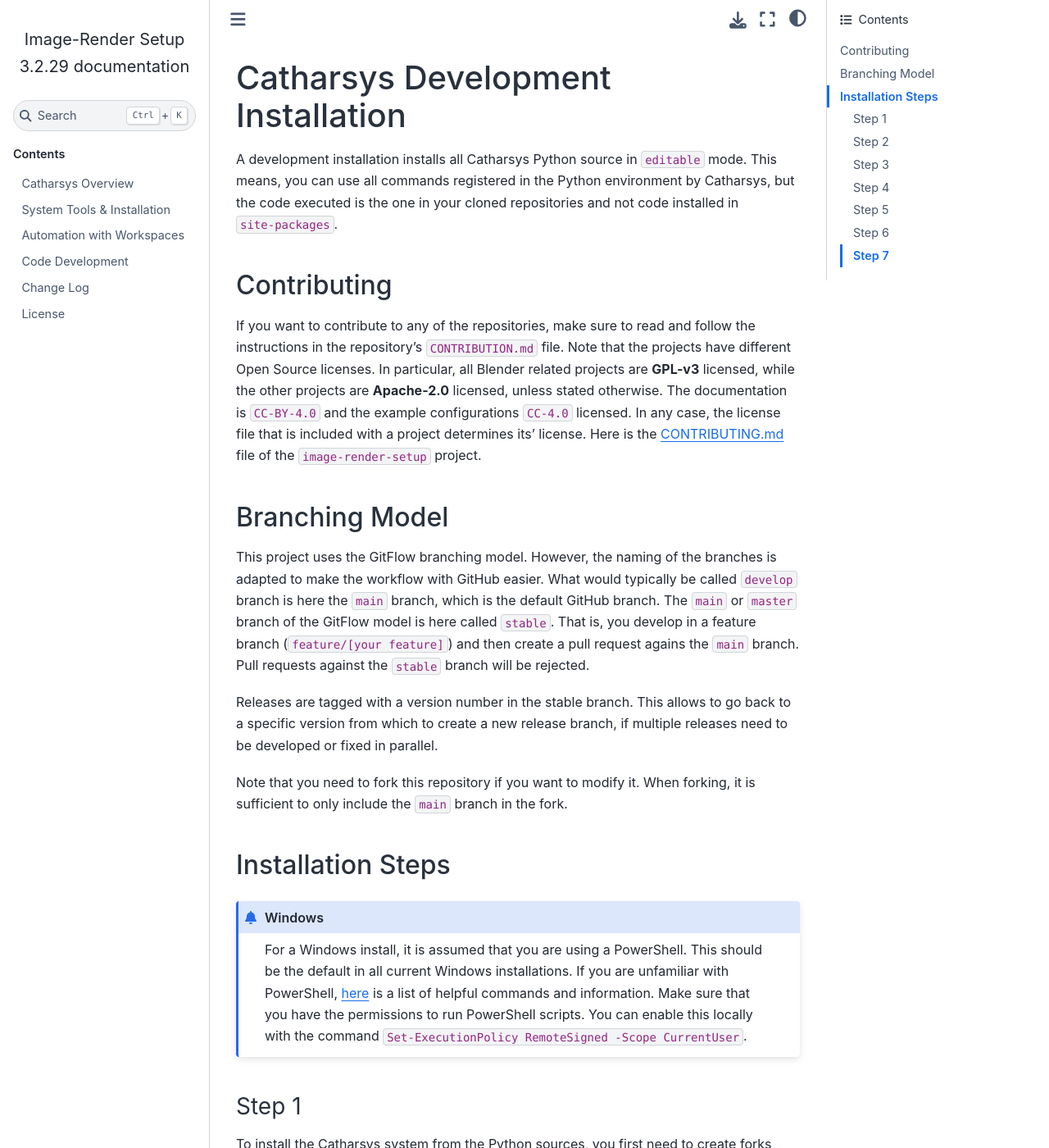
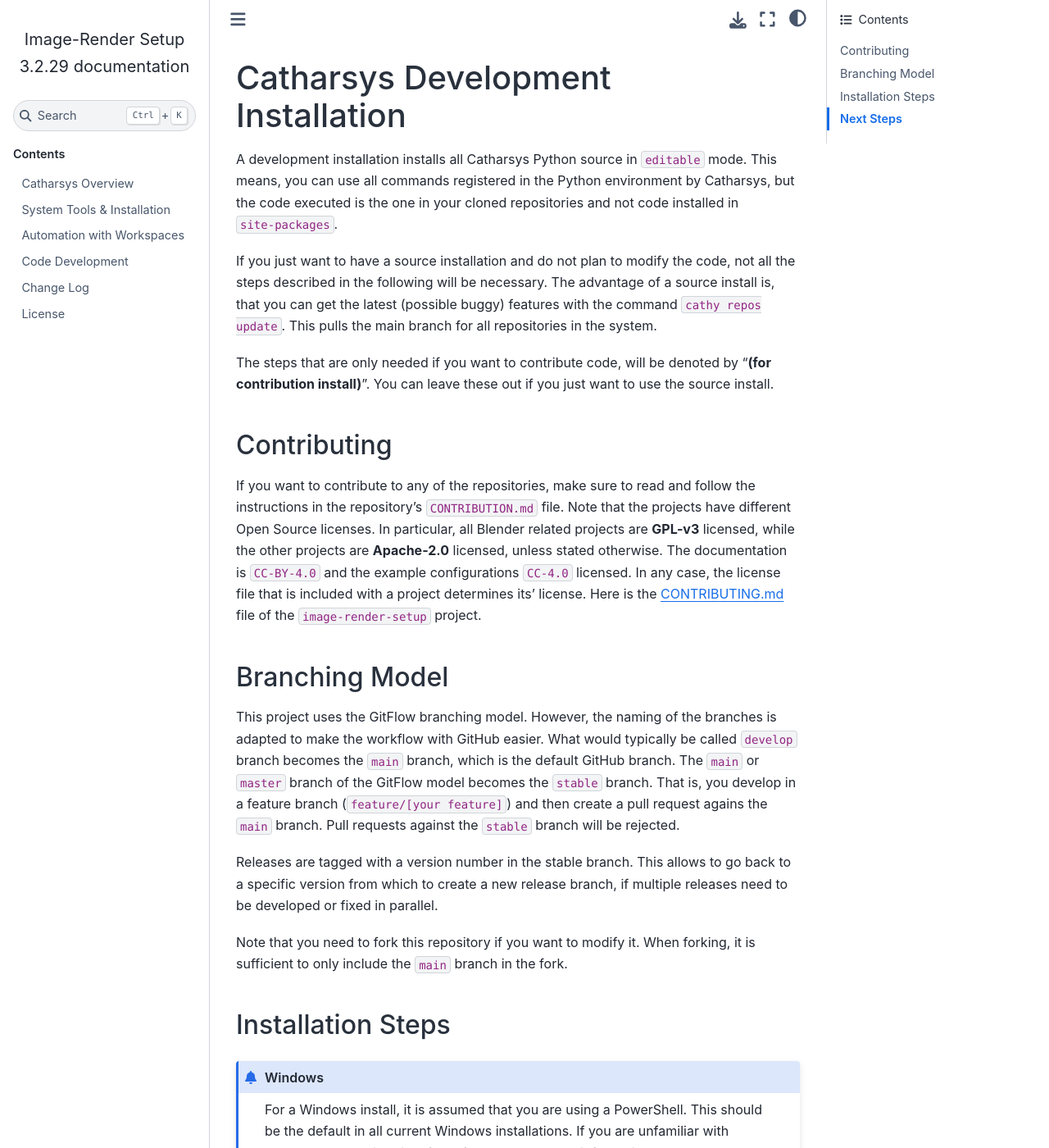
Before and after one commit to boschresearch/image-render-setup, a Sphinx documentation site: the page built from docs/source/install_development.md, in a window 1280 px wide and 1400 px high. Shown: the whole window at 82% size. Built offline with Sphinx 7.4.7 and the Sphinx Book theme 1.1.4, drawn with Linux system fonts in a browser that asks for light colours; the version number is read from the project's files by our own code; some of the changed text lies outside the part shown.

Commit message:
improves installation documentation

```diff
--- a/docs/source/conf.py
+++ b/docs/source/conf.py
@@ -76,6 +76,7 @@
 myst_enable_extensions = ["colon_fence", "substitution"]
 
 myst_substitutions = {"ProjectName": project}
+myst_heading_anchors = 3
 
 # Napoleon settings
 napoleon_google_docstring = True
--- a/docs/source/install_development.md
+++ b/docs/source/install_development.md
@@ -1,6 +1,10 @@
 # Catharsys Development Installation
 
 A development installation installs all Catharsys Python source in `editable` mode. This means, you can use all commands registered in the Python environment by Catharsys, but the code executed is the one in your cloned repositories and not code installed in `site-packages`.
+
+If you just want to have a source installation and do not plan to modify the code, not all the steps described in the following will be necessary. The advantage of a source install is, that you can get the latest (possible buggy) features with the command `cathy repos update`. This pulls the main branch for all repositories in the system.
+
+The steps that are only needed if you want to contribute code, will be denoted by "**(for contribution install)**". You can leave these out if you just want to use the source install.
 
 ## Contributing
 
@@ -8,7 +12,7 @@
 
 ## Branching Model
 
-This project uses the GitFlow branching model. However, the naming of the branches is adapted to make the workflow with GitHub easier. What would typically be called `develop` branch is here the `main` branch, which is the default GitHub branch. The `main` or `master` branch of the GitFlow model is here called `stable`. That is, you develop in a feature branch (`feature/[your feature]`) and then create a pull request agains the `main` branch. Pull requests against the `stable` branch will be rejected.
+This project uses the GitFlow branching model. However, the naming of the branches is adapted to make the workflow with GitHub easier. What would typically be called `develop` branch becomes the `main` branch, which is the default GitHub branch. The `main` or `master` branch of the GitFlow model becomes the `stable` branch. That is, you develop in a feature branch (`feature/[your feature]`) and then create a pull request agains the `main` branch. Pull requests against the `stable` branch will be rejected.
 
 Releases are tagged with a version number in the stable branch. This allows to go back to a specific version from which to create a new release branch, if multiple releases need to be developed or fixed in parallel.
 
@@ -22,11 +26,15 @@
 
 ### Step 1
 
+*(for contribution install)*
+
 To install the Catharsys system from the Python sources, you first need to create forks from all repositories starting with `image-render` in the [github.com/boschresearch](https://github.com/boschresearch) organization. In addition you also need forks of `functional-json` and `functional-json-vscode` also in `boschresearch`.
 
 To be precise, you only really need to fork those repositories that you want to modify. The others can be used directly from the `boschresearch` organization. This may, however, become quite confusing later on.
 
 ### Step 2
+
+*(for contribution install)*
 
 Pull requests can only be merged with the repositories on `boschresearch`, if **all** commits are signed with a GPG key. With `gpg` signing a commit message you certify that you authored the patch or otherwise have the right to submit it under an open source license. You also agree with the DCO that is given in the `CONTRIBUTION` file.
 
@@ -52,6 +60,8 @@
 
 ### Step 4
 
+*(for contribution install)*
+
 Within the `image-render-setup` folder, copy the file `repos/repos-main.yaml` to a new folder `_local/repos-main-fork.yaml`. We will use this copy to specify which repositories should be cloned from where. If you have forked all repositories simply replace `boschresearch` with your GitHub user name. For example, `https://github.com/boschresearch/functional-json.git` becomes `https://github.com/<user>/functional-json.git`.
 
 ### Step 5
@@ -93,10 +103,18 @@
 
 ### Step 7
 
-To start working with the Catharsys system, you can create a VSCode workspace file, that contains references to all repositories and sets paramters for the `black`-formatter etc. You generate a workspace file by running the following command in the `image-render-setup` folder:
+To start working with the Catharsys system, you can create a VSCode workspace file, that contains references to all repositories and sets parameters for the `black`-formatter etc. You generate a workspace file by running the following command in the `image-render-setup` folder:
 
 :::{admonition} Shell
 `cathy code init`
 :::
 
+:::{note}
+This command only works either inside the `image-render-setup` folder or in a workspace (as discussed later).
+:::
+
 You should now see a `.code-workspace` file. If you open this file with VSCode, all repositories should be listed in the file explorer. Also, when you open a terminal, the conda environment that was active when you executed the `cathy code init` command, will be activated again. It is also the default environment for all debugging calls.
+
+## Next Steps
+
+Now go back to the [main setup document](setup.md#catharsys-system) for the next steps.
```
Also changed, not shown: other parts of docs/source/install_development.md (+1 -1 lines), docs/source/install_distribution.md (+4 -0 lines), docs/source/setup.md (+5 -3 lines).
